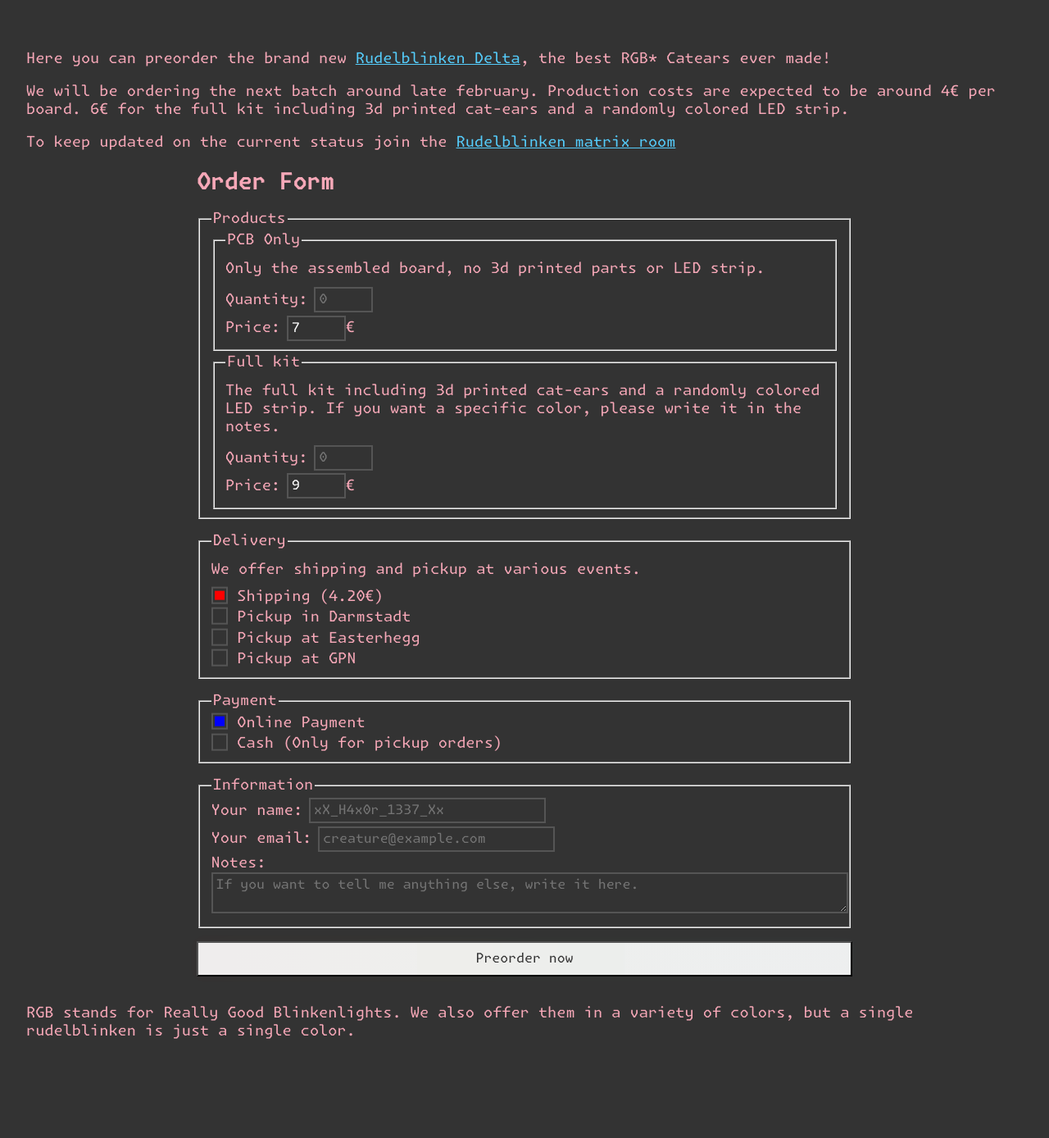
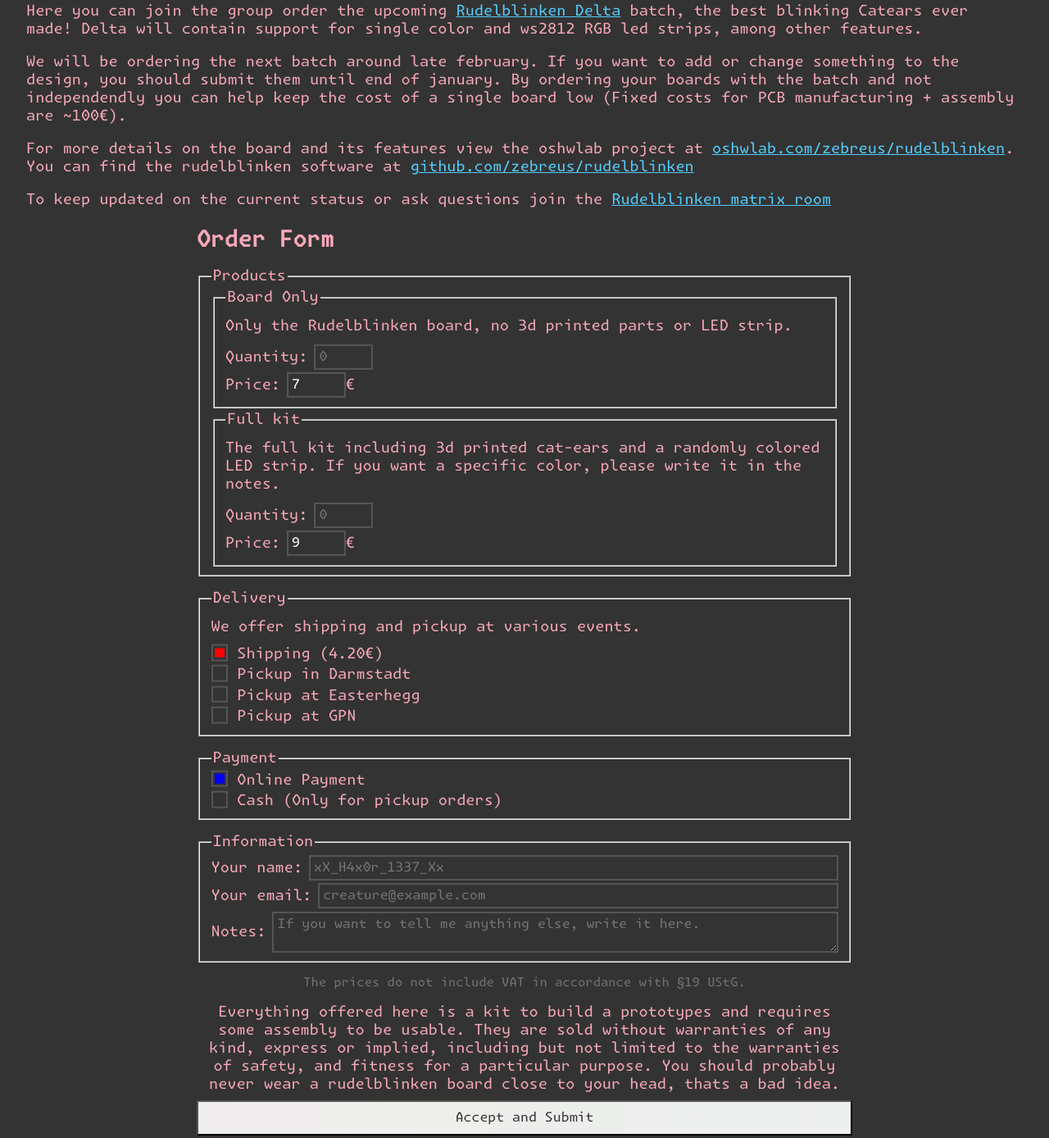
Before and after one commit to zebreus/rudelshopping, a plain HTML site: page index.html in a window 1280 px wide. Shown: the part 132-1520 px from the top of the page at 82% size. Before the commit the page ends 1451 px from the top, so only its background shows below. Drawn offline with Linux system fonts and the light colour scheme.

Commit message:
Improve website

```diff
--- a/index.html
+++ b/index.html
@@ -59,6 +59,7 @@
         color: #f7a8b8;
         /* Pink color for header text */
         padding: 1rem 0;
+        padding-bottom: 0rem;
         text-align: center;
       }
 
@@ -68,7 +69,7 @@
       }
 
       .container {
-        padding: 2rem;
+        margin: 2rem;
       }
 
       a {
@@ -107,10 +108,6 @@
         border-width: 2px;
       }
 
-      textarea {
-        width: 100%;
-      }
-
       form > * {
         margin-bottom: 1rem;
       }
@@ -125,6 +122,13 @@
       input[type="text"],
       input[type="email"] {
         width: auto;
+        flex-grow: 1;
+        flex-basis: 200px;
+      }
+      textarea {
+        width: auto;
+        flex-grow: 1;
+        flex-basis: 500px;
       }
 
       input[type="number"]::-webkit-inner-spin-button {
@@ -144,13 +148,15 @@
       }
 
       label:has(
-        input[type="number"], input[type="text"], input[type="email"]
+        input[type="number"], input[type="text"], input[type="email"], textarea
       ) {
         display: flex;
         align-items: center;
+        flex-wrap: wrap;
+        gap: 0.5rem;
 
-        > input {
-          margin-inline-start: 0.5rem;
+        > input[type="number"] {
+          margin-inline-end: -0.5rem;
         }
       }
 
@@ -231,7 +237,7 @@
       }
 
       button::after {
-        content: "Preorder now";
+        content: "Accept and Submit";
         z-index: 6;
         position: absolute;
         inset: 0px;
@@ -297,6 +303,22 @@
         animation: a 12s linear infinite;
         opacity: 1;
       }
+
+      small {
+        color: #ffffff50;
+        margin-left: auto;
+        margin-right: auto;
+        display: table;
+        text-align: center;
+      }
+
+      .disclaimer {
+        margin-left: auto;
+        margin-right: auto;
+        display: table;
+        margin-bottom: 0.5rem;
+        text-align: center;
+      }
     </style>
   </head>
 
@@ -322,17 +344,29 @@
 
     <div class="container">
       <p>
-        Here you can preorder the brand new
+        Here you can join the group order the upcoming
         <a href="https://oshwlab.com/zebreus/rudelblinken"
-        >Rudelblinken Delta</a>, the best RGB* Catears ever made!
+        >Rudelblinken Delta</a> batch, the best blinking Catears ever made!
+        Delta will contain support for single color and ws2812 RGB led strips,
+        among other features.
       </p>
       <p>
-        We will be ordering the next batch around late february. Production
-        costs are expected to be around 4€ per board. 6€ for the full kit
-        including 3d printed cat-ears and a randomly colored LED strip.
+        We will be ordering the next batch around late february. If you want to
+        add or change something to the design, you should submit them until end
+        of january. By ordering your boards with the batch and not independendly
+        you can help keep the cost of a single board low (Fixed costs for PCB
+        manufacturing + assembly are ~100€).
       </p>
       <p>
-        To keep updated on the current status join the <a
+        For more details on the board and its features view the oshwlab project
+        at
+        <a href="https://oshwlab.com/zebreus/rudelblinken"
+        >oshwlab.com/zebreus/rudelblinken</a>. You can find the rudelblinken
+        software at <a href="https://github.com/zebreus/rudelblinken"
+        >github.com/zebreus/rudelblinken</a>
+      </p>
+      <p>
+        To keep updated on the current status or ask questions join the <a
           href="https://matrix.to/#/#rudelblinken:zebre.us"
         >Rudelblinken matrix room</a>
       </p>
@@ -342,9 +376,9 @@
         <fieldset>
           <legend>Products</legend>
           <fieldset>
-            <legend>PCB Only</legend>
+            <legend>Board Only</legend>
             <p>
-              Only the assembled board, no 3d printed parts or LED strip.
+              Only the Rudelblinken board, no 3d printed parts or LED strip.
             </p>
             <label>
               Quantity: <input
@@ -513,8 +547,18 @@
             ></textarea>
           </label>
         </fieldset>
-
-        <button type="submit">Preorder now</button>
+        <small>The prices do not include VAT in accordance with §19 UStG.</small
+        >
+        <p class="disclaimer">
+          Everything offered here is a kit to build a prototypes and requires
+          some assembly to be usable. They are sold without warranties of any
+          kind, express or implied, including but not limited to the warranties
+          of safety, and fitness for a particular purpose. You should probably
+          never wear a rudelblinken board close to your head, thats a bad idea.
+        </p>
+        <button type="submit">
+          Accept and Submit
+        </button>
       </form>
 
       <script>
@@ -630,11 +674,6 @@
         fullKitPrice.addEventListener("input", checkFullKitPrice);
         checkFullKitPrice();
       </script>
-
-      <p>
-        RGB stands for Really Good Blinkenlights. We also offer them in a
-        variety of colors, but a single rudelblinken is just a single color.
-      </p>
     </div>
   </body>
 </html>
```
Also changed, not shown: main.ts (+0 -10 lines).
